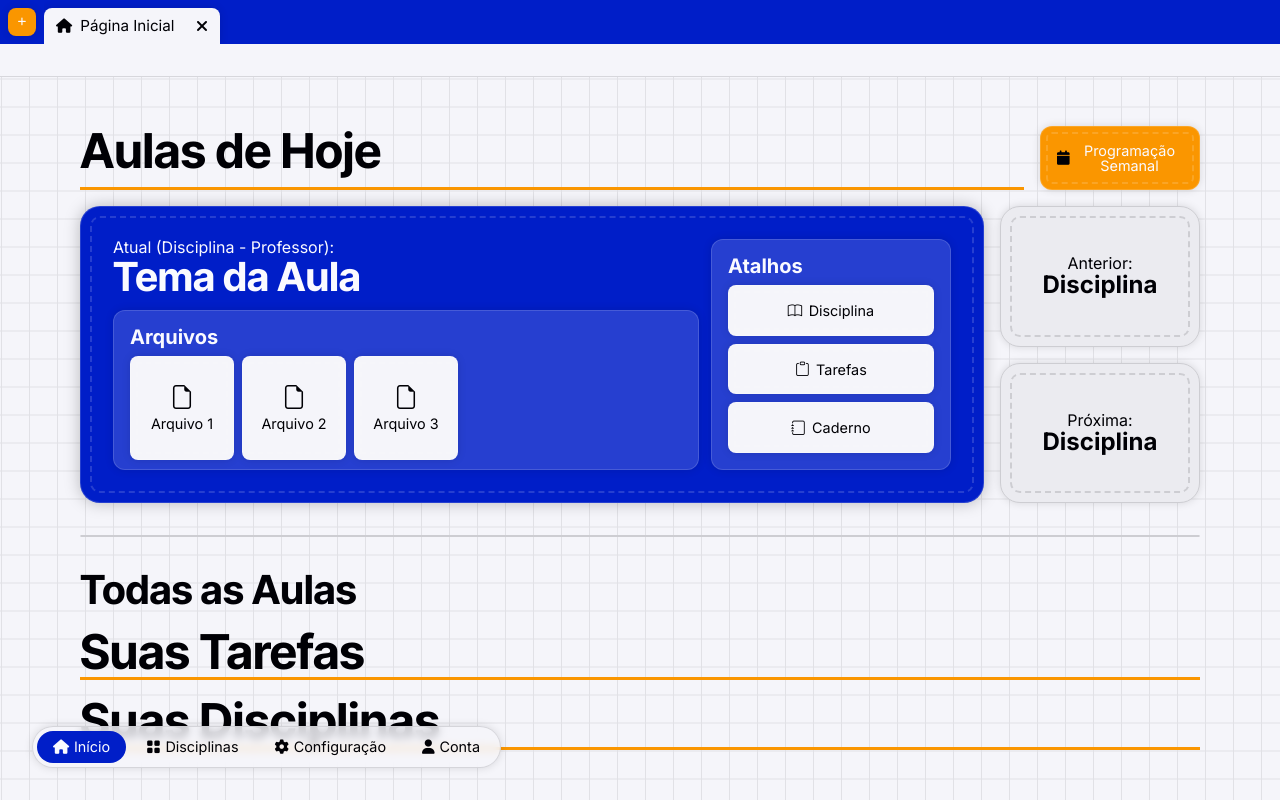
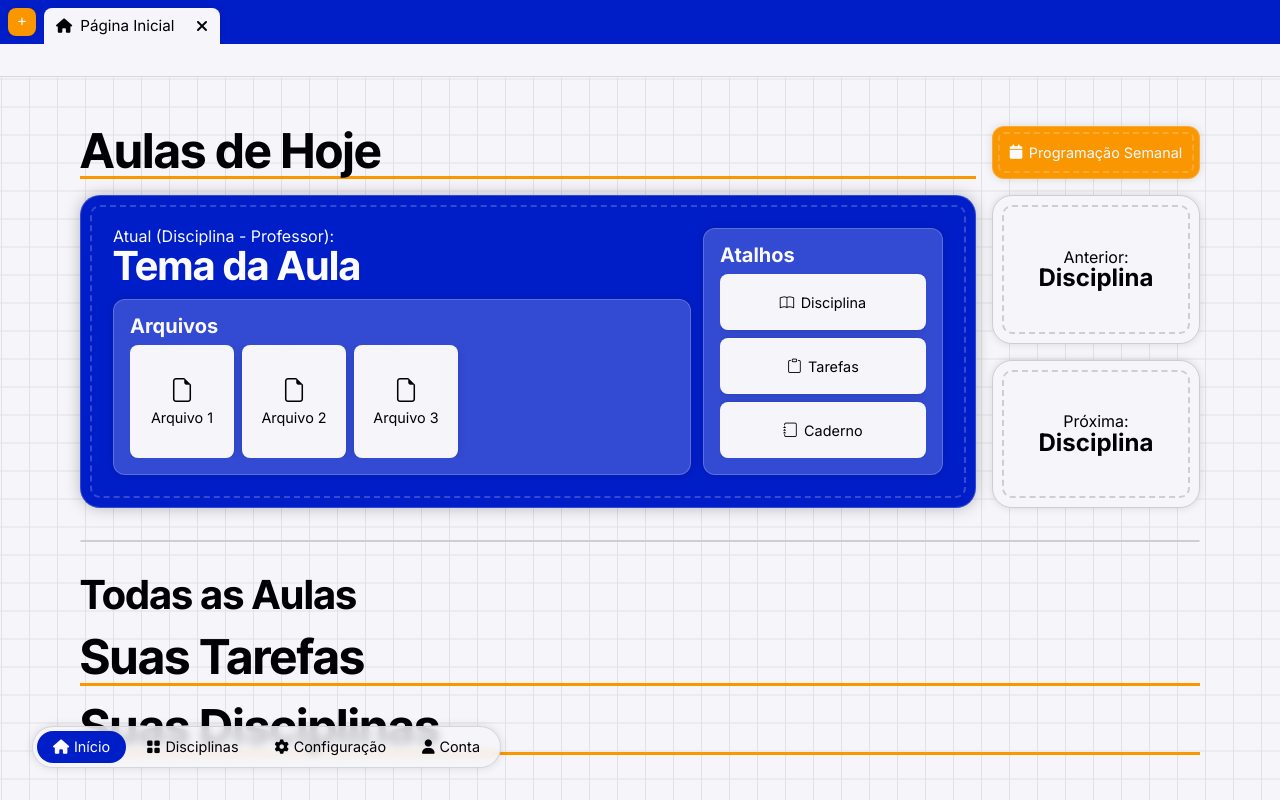
Before and after one commit to Test-User-KL/Plataforma-Odette, a React (Vite) app: page / in a window 1280 px wide. Built offline with nearby package versions, Linux system fonts and the light colour scheme.

Commit message:
Stable Version - Icons Update

```diff
--- a/src/App.css
+++ b/src/App.css
@@ -84,8 +84,8 @@
 	--tgray5: var(--tlgray5);
 	--tgray6: var(--tlgray6);
 
-	--light: rgba(255, 255, 255, 0.15);
-	--shadow: rgba(0, 0, 0, 0.15);
+	--light: rgba(255, 255, 255, 0.2);
+	--shadow: rgba(0, 0, 0, 0.2);
 
 	--white: rgb(250, 250, 255);
 
--- a/src/styles/Home.css
+++ b/src/styles/Home.css
@@ -3,7 +3,7 @@
 	--current-class-list-bg: var(--light);
 	--current-class-list-button-bg: var(--gray1);
 	--current-class-list-button-hover-bg: var(--gray2);
-	--previous-next-class-bg: var(--gray2);
+	--previous-next-class-bg: var(--gray1);
 	--previous-next-class-bd: var(--gray5);
 }
 
@@ -40,7 +40,7 @@
 			'current previous'
 			'current next'
 		;
-		grid-template-columns: 1fr 12.5rem;
+		grid-template-columns: 1fr 13rem;
 		grid-template-rows: calc(50% - 0.5rem) calc(50% - 0.5rem);
 	}
 
@@ -50,7 +50,7 @@
 			'texts shortcuts'
 			'files shortcuts'
 		;
-		grid-template-rows: 1fr 10rem;
+		grid-template-rows: 1fr 11rem;
 		grid-template-columns: 1fr minmax(0, min(50%, 15rem));
 		gap: 0.75rem;
 	}
@@ -67,18 +67,23 @@
 		'h1 btn'
 		'cpnc cpnc'
 	;
-	grid-template-columns: 1fr 10rem;
+	grid-template-columns: 1fr 13rem;
 	gap: 1rem;
 }
 
 .my-week .summary h1 { grid-area: h1; }
+
 .my-week .summary .show-schedule {
 	grid-area: btn;
 	align-self: center;
 	justify-self: end;
 	height: 100%;
-	width: 10rem;
+	width: 100%;
 	border-radius: 0.75rem;
+}
+
+.my-week .summary .show-schedule * {
+	color: var(--white);
 }
 
 .my-week .summary .current-previous-next-class {
@@ -138,6 +143,12 @@
 	display: flex;
 	gap: 0.5rem;
 	height: 100%;
+	overflow-x: auto;
+}
+
+.my-week .summary .current-previous-next-class .current-class .shortcuts .shortcuts-list::-webkit-scrollbar,
+.my-week .summary .current-previous-next-class .current-class .files .files-list::-webkit-scrollbar {
+	display: none;
 }
 
 .my-week .summary .current-previous-next-class .current-class .shortcuts .shortcuts-list button,
@@ -146,14 +157,13 @@
 	border: var(--border-width) solid var(--light);
 	box-shadow: var(--light-bs);
 	height: 100%;
-	width: 100%;
+	min-width: 6.5rem;
 	padding: 0.75rem 1rem;
 }
 
 .my-week .summary .current-previous-next-class .current-class .files .files-list button {
 	flex-direction: column;
 	width: 6.5rem;
-	height: 6.5rem;
 }
 
 .my-week .summary .current-previous-next-class .current-class .files .files-list button i {
```
Also changed, not shown: src/App.tsx (+5 -3 lines).
